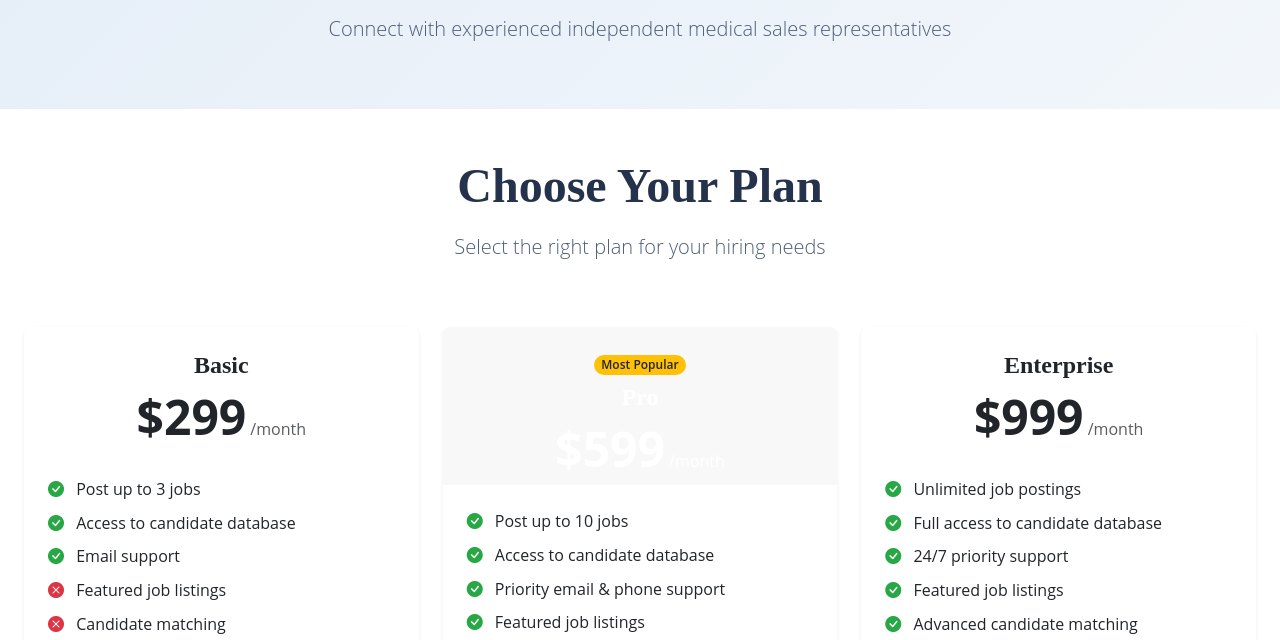
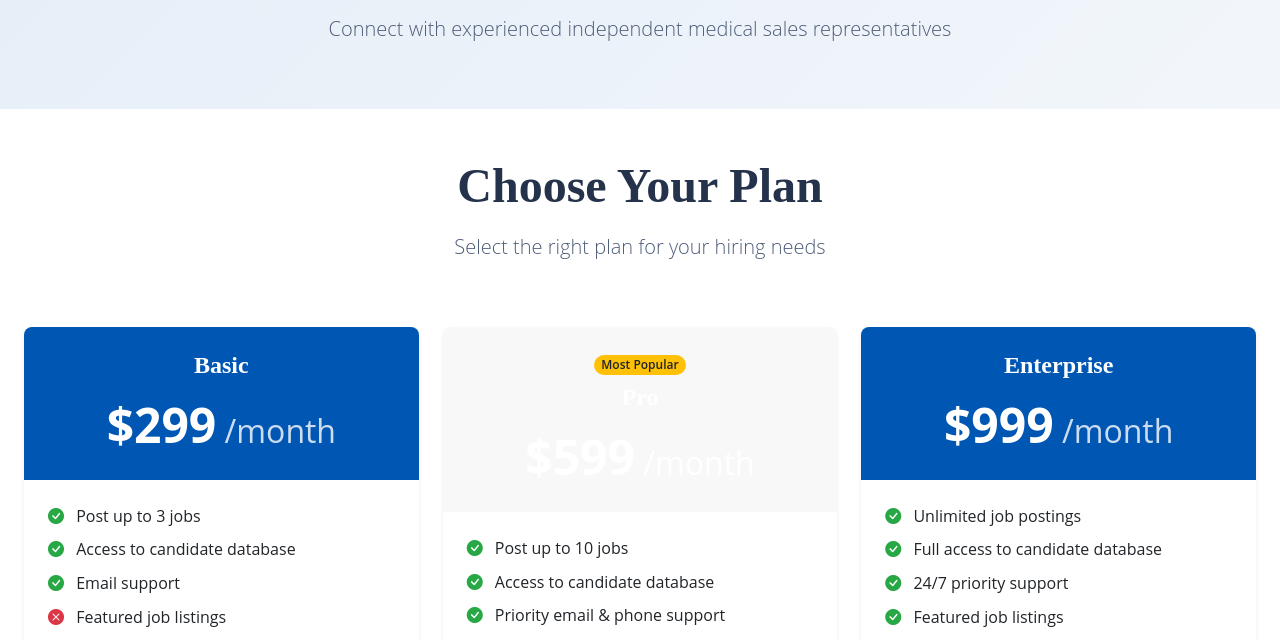
Before and after one commit to jdunn7/1099reps, a website: page employer/signup.html in a window 1280 px wide. Shown: the part 118-758 px from the top of the page. Drawn offline with nearby package versions, Linux system fonts and the light colour scheme.

Commit message:
Add blue background to pricing card headers

```diff
--- a/css/styles.css
+++ b/css/styles.css
@@ -439,6 +439,28 @@ h1, h2, h3, h4, h5, h6 {
     height: 100%;
 }
 
+/* Pricing Card Headers */
+.card-header.bg-white {
+    background-color: var(--primary) !important;
+    color: white;
+}
+
+/* Pricing value in card header */
+.pricing-value {
+    font-size: 2rem;
+    margin: 1rem 0;
+}
+
+/* Pricing value in blue header */
+.card-header.bg-white .pricing-value,
+.card-header.bg-white h3 {
+    color: white;
+}
+
+.card-header.bg-white .text-muted {
+    color: rgba(255, 255, 255, 0.8) !important;
+}
+
 /* Improve pricing plans on mobile */
 @media (max-width: 767.98px) {
     .pricing-section .row {
```
